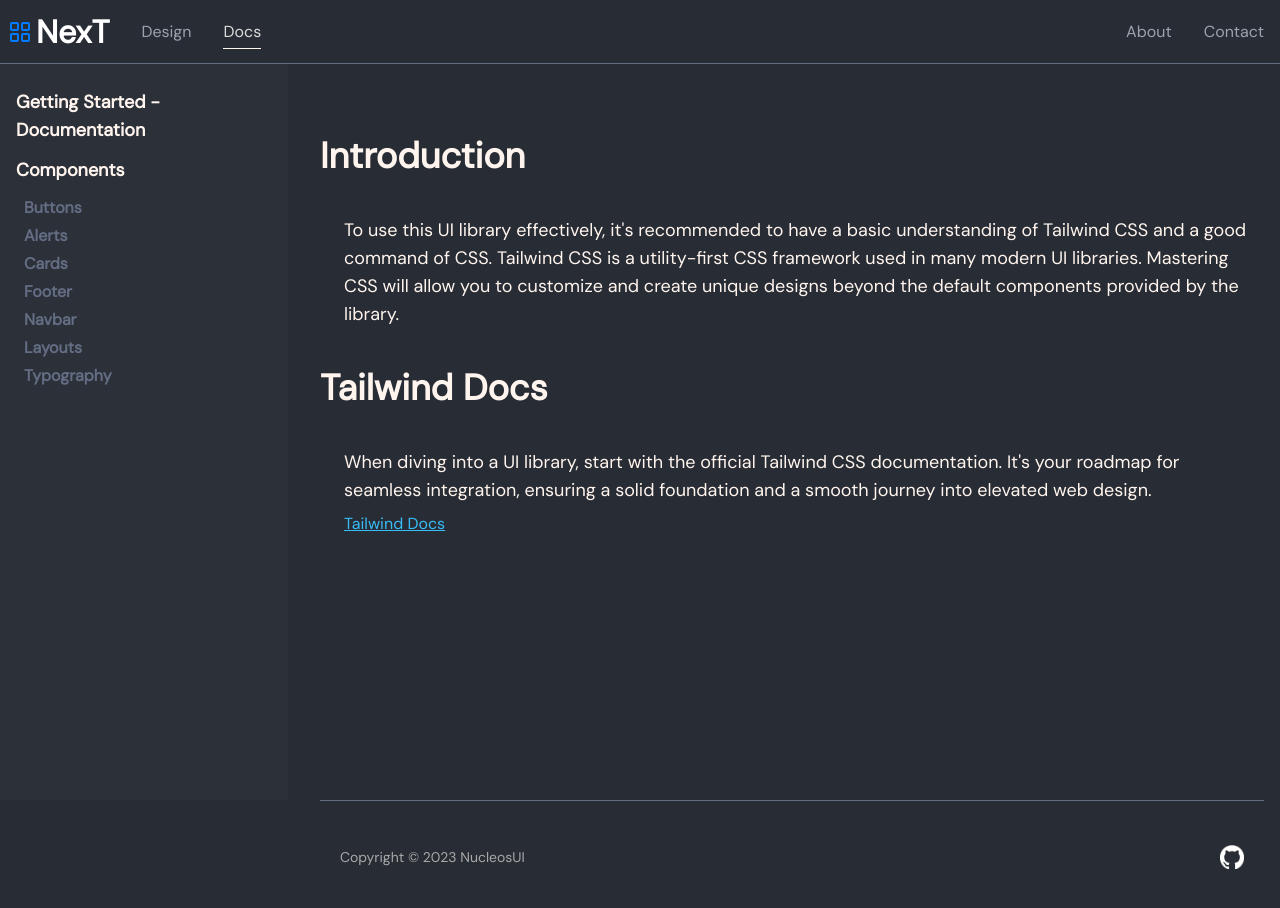
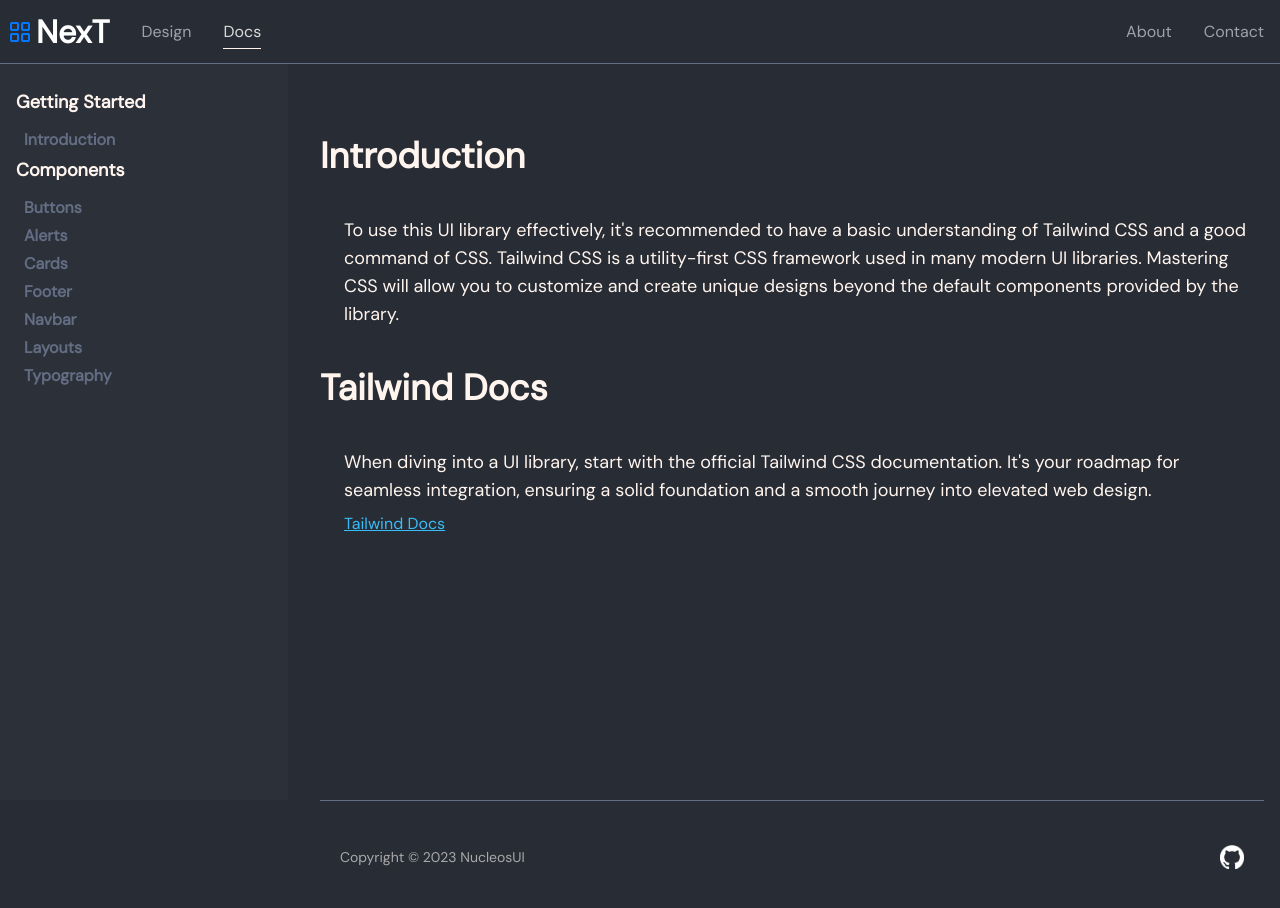
Before and after one commit to justizha/NucleousUI, a Next.js app: page /documentation in a window 1280 px wide. Shown: the top 908 px of the page. Built offline with nearby package versions, Linux system fonts and the light colour scheme.

Commit message:
dir changes

```diff
--- a/src/app/page.tsx
+++ b/src/app/page.tsx
@@ -1,7 +1,6 @@
 "use client"
 import Footer from "../components/Footer"
 import PageWrapper from "../components/PageWrapper"
-import CodeHighlight from "./sections/CodeHighlight"
 import Contact from "./sections/Contact"
 import Faq from "./sections/Faq"
 import Hero from "./sections/Hero"
@@ -11,7 +10,7 @@ export default function Home() {
       <PageWrapper>
         <section className="bg-main-black">
           <Hero />
-          <CodeHighlight />
+
           <Faq />
           <Contact />
         </section>
--- a/src/components/SideBar.tsx
+++ b/src/components/SideBar.tsx
@@ -52,11 +52,17 @@ export default function SideBar() {
                 <div className="flex flex-col m-4">
 
                     <h1 className="text-lg font-bold text-main-white mb-3 mt-2 active:text-main-white">
-                        Getting Started - {SegmentRoute}
+                        Getting Started
                     </h1>
 
+                    <ul className="ml-2">
+                        <li className="mb-1 text-base text-main-accent font-semibold hover:text-main-white duration-150">
+                            <Link href={'/documentation'}>Introduction</Link>
+                        </li>
+                    </ul>
+
                     <h1 className="text-lg font-bold text-main-white mb-3">
-                        Components
+                        Components {/*  {SegmentRoute} */}
                     </h1>
 
                     <ul className="ml-2">
```
Also changed, not shown: src/components/CodeHighlight.tsx (renamed from src/app/sections/CodeHighlight.tsx).
